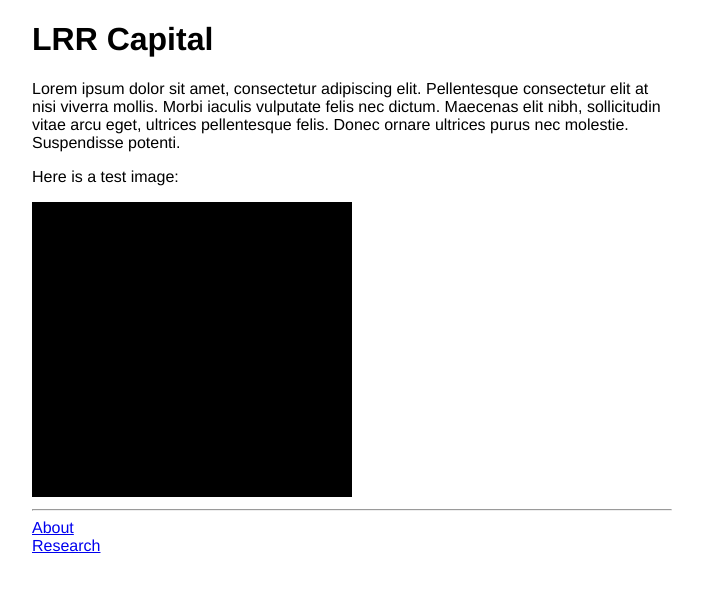
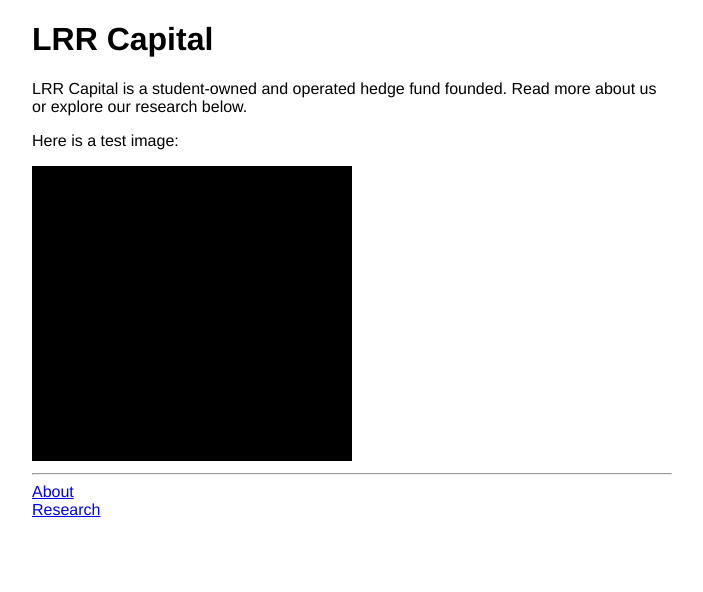
Before and after one commit to lrr-capital/lrr-capital, a Jekyll site: the page built from index.html, in a window 1280 px wide. Shown: the top 592 px of the page, without its empty margins (288-991 px from the left). Built offline with Jekyll 4.4.1, drawn with Linux system fonts in a browser that asks for light colours.

Commit message:
Update index.html

```diff
--- a/index.html
+++ b/index.html
@@ -4,7 +4,7 @@ title: LRR Capital
 ---
 <h1>LRR Capital</h1>
 <p>
-  Lorem ipsum dolor sit amet, consectetur adipiscing elit. Pellentesque consectetur elit at nisi viverra mollis. Morbi iaculis vulputate felis nec dictum. Maecenas elit nibh, sollicitudin vitae arcu eget, ultrices pellentesque felis. Donec ornare ultrices purus nec molestie. Suspendisse potenti.
+  LRR Capital is a student-owned and operated hedge fund founded. Read more about us or explore our research below.
 </p>
 <p>
   Here is a test image:
```
